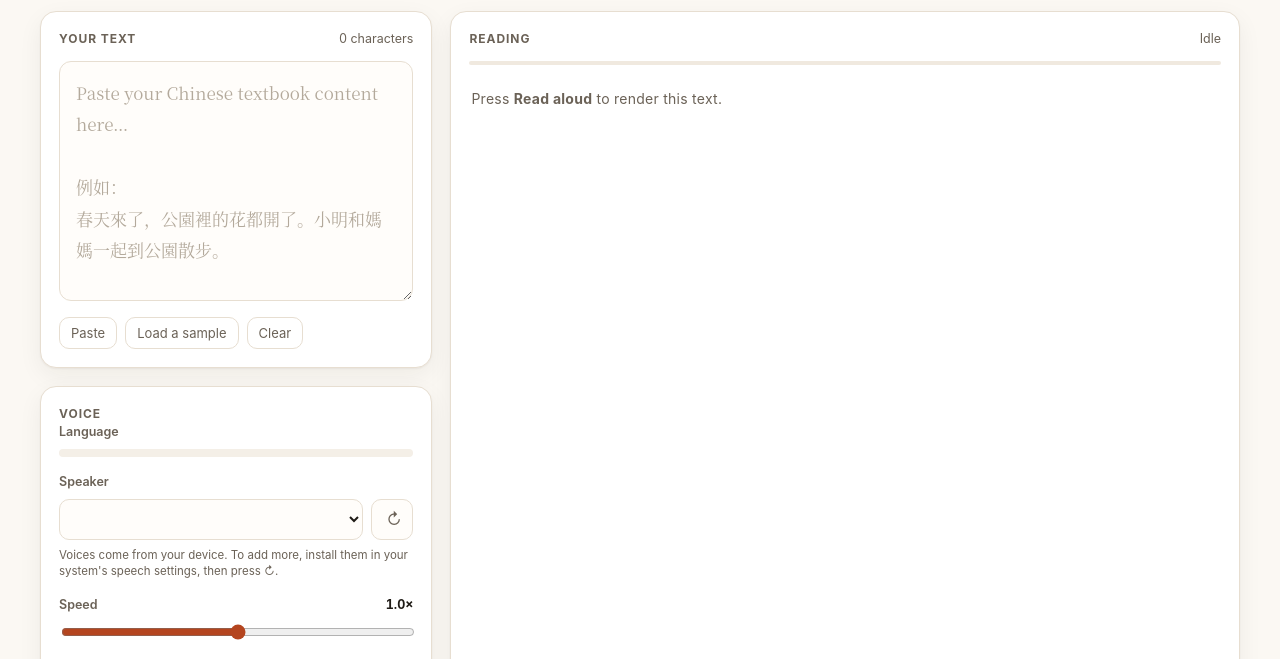
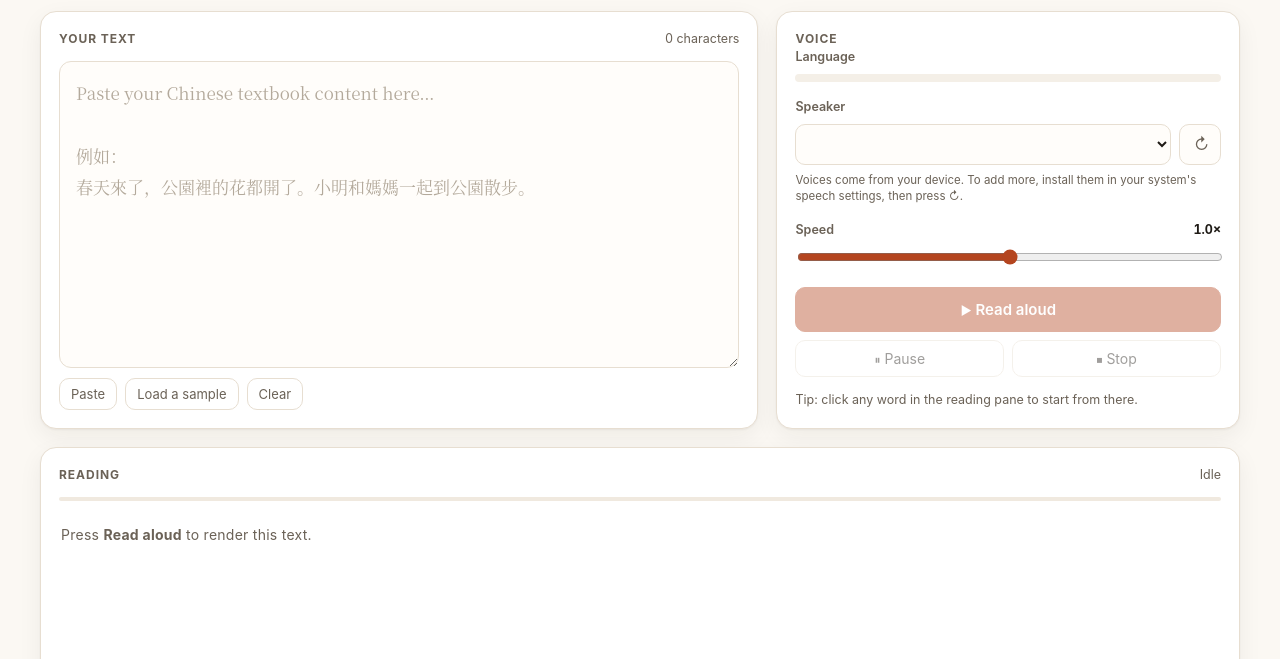
Before and after one commit to hellovic/text2voice, a website: page docs/index.html in a window 1280 px wide. Shown: the part 75-734 px from the top of the page. Drawn offline with Linux system fonts and the light colour scheme.

Commit message:
Put the reading pane back below, full width and taller
The paste box and voice controls share the top row again, and
align-items: stretch plus a textarea that takes up the slack keeps the
two cards exactly the same height. The reading pane returns to a
full-width row underneath with a 60vh floor (was a 52vh cap), so it is
noticeably taller than it used to be.

```diff
--- a/docs/styles.css
+++ b/docs/styles.css
@@ -109,28 +109,32 @@ main {
   margin: 0 auto;
   padding: 0 clamp(16px, 4vw, 40px) 64px;
   display: grid;
-  /* The reading pane runs down the right-hand side, level with the paste box,
-     and stays as tall as the two cards stacked beside it. */
-  grid-template-columns: minmax(340px, 0.82fr) minmax(0, 1.65fr);
+  /* The paste box and the voice controls share the top row at a matched
+     height; the reading pane takes the full width underneath. */
+  grid-template-columns: minmax(0, 1.55fr) minmax(320px, 1fr);
   grid-template-areas:
-    "input reader"
-    "controls reader";
+    "input controls"
+    "reader reader";
   gap: 18px;
-  align-items: start;
+  align-items: stretch;
 }
 
 .input-card {
   grid-area: input;
+  /* Filling the row and letting the textarea take up the slack is what keeps
+     this card exactly as tall as the controls beside it. */
+  display: flex;
+  flex-direction: column;
 }
 .controls-card {
   grid-area: controls;
 }
 .reader-card {
   grid-area: reader;
-  align-self: stretch;
   display: flex;
   flex-direction: column;
-  min-height: 420px;
+  min-height: 60vh;
+  max-height: 80vh;
 }
 
 @media (max-width: 820px) {
@@ -187,8 +191,8 @@ main {
 
 textarea {
   width: 100%;
+  flex: 1 1 auto;
   min-height: 240px;
-  max-height: 46vh;
   resize: vertical;
   padding: 15px 16px;
   border: 1px solid var(--line);
@@ -560,6 +564,7 @@ button.primary:hover:not(:disabled) {
 @media (max-width: 820px) {
   .reader-card {
     min-height: 0;
+    max-height: none;
   }
 
   .reader {
--- a/public/styles.css
+++ b/public/styles.css
@@ -109,28 +109,32 @@ main {
   margin: 0 auto;
   padding: 0 clamp(16px, 4vw, 40px) 64px;
   display: grid;
-  /* The reading pane runs down the right-hand side, level with the paste box,
-     and stays as tall as the two cards stacked beside it. */
-  grid-template-columns: minmax(340px, 0.82fr) minmax(0, 1.65fr);
+  /* The paste box and the voice controls share the top row at a matched
+     height; the reading pane takes the full width underneath. */
+  grid-template-columns: minmax(0, 1.55fr) minmax(320px, 1fr);
   grid-template-areas:
-    "input reader"
-    "controls reader";
+    "input controls"
+    "reader reader";
   gap: 18px;
-  align-items: start;
+  align-items: stretch;
 }
 
 .input-card {
   grid-area: input;
+  /* Filling the row and letting the textarea take up the slack is what keeps
+     this card exactly as tall as the controls beside it. */
+  display: flex;
+  flex-direction: column;
 }
 .controls-card {
   grid-area: controls;
 }
 .reader-card {
   grid-area: reader;
-  align-self: stretch;
   display: flex;
   flex-direction: column;
-  min-height: 420px;
+  min-height: 60vh;
+  max-height: 80vh;
 }
 
 @media (max-width: 820px) {
@@ -187,8 +191,8 @@ main {
 
 textarea {
   width: 100%;
+  flex: 1 1 auto;
   min-height: 240px;
-  max-height: 46vh;
   resize: vertical;
   padding: 15px 16px;
   border: 1px solid var(--line);
@@ -528,6 +532,7 @@ button.primary:hover:not(:disabled) {
 @media (max-width: 820px) {
   .reader-card {
     min-height: 0;
+    max-height: none;
   }
 
   .reader {
```
